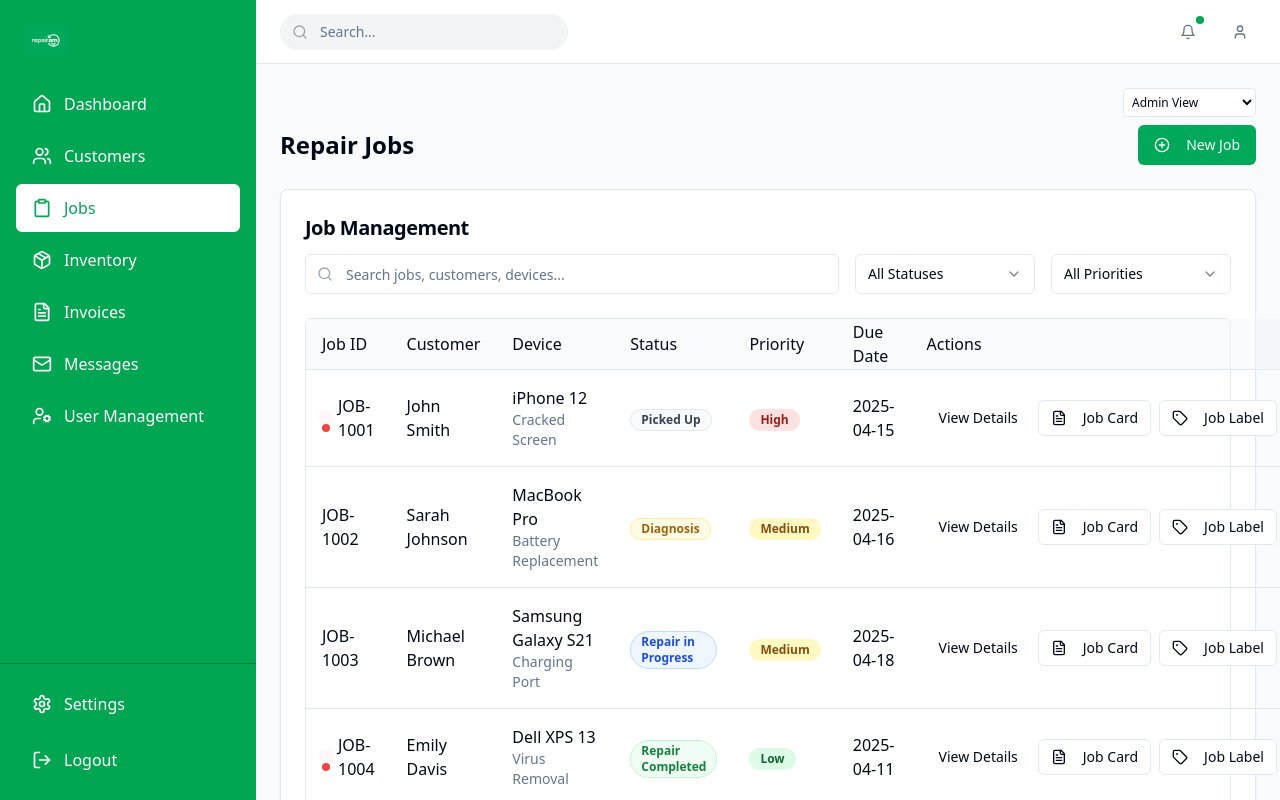
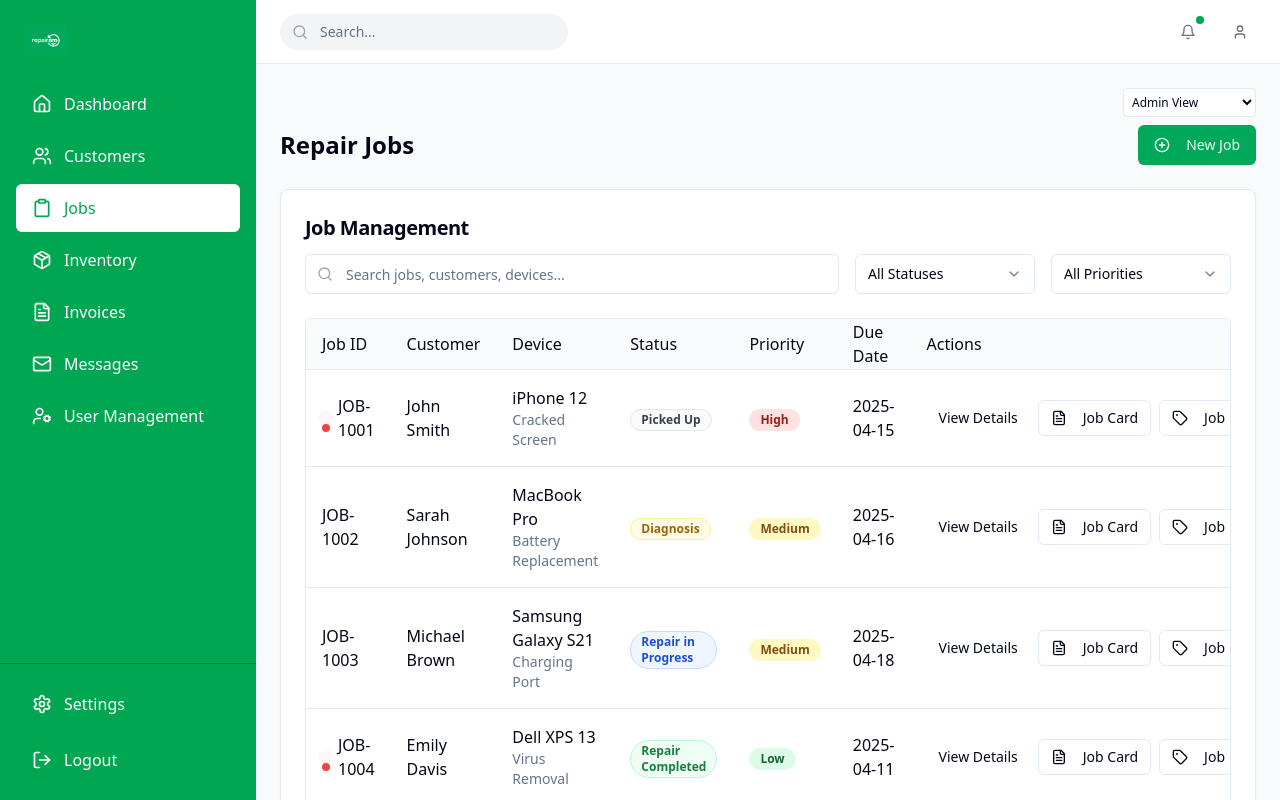
Before and after one commit to alariwo/repairly, a React (Vite) app: page /jobs in a window 1280 px wide. Built offline with nearby package versions, Linux system fonts and the light colour scheme.

Commit message:
Fix: Job list UI issues
Adjust the UI of the job list to fix the actions being outside the border.

```diff
--- a/src/components/jobs/JobList.tsx
+++ b/src/components/jobs/JobList.tsx
@@ -75,6 +75,7 @@ export const JobList: React.FC<JobListProps> = ({
 
   return (
     <div>
+      {/* Search and Filter Section */}
       <div className="flex flex-col md:flex-row gap-4 mb-6">
         <div className="relative flex-grow">
           <Search className="absolute left-3 top-1/2 transform -translate-y-1/2 h-4 w-4 text-gray-400" />
@@ -96,7 +97,7 @@ export const JobList: React.FC<JobListProps> = ({
             <SelectContent>
               <SelectItem value="all">All Statuses</SelectItem>
               <SelectItem value="diagnosis">Diagnosis</SelectItem>
-              <SelectItem value="repair-in-progress">Repair in Progress</SelectItem>
+              <SelectItem value="repair-in-progress">Repair In Progress</SelectItem>
               <SelectItem value="repair-completed">Repair Completed</SelectItem>
               <SelectItem value="ready-for-delivery">Ready for Delivery</SelectItem>
               <SelectItem value="picked-up">Picked Up</SelectItem>
@@ -120,7 +121,8 @@ export const JobList: React.FC<JobListProps> = ({
         </div>
       </div>
 
-      <div className="border rounded-md">
+      {/* Jobs Table */}
+      <div className="border rounded-md overflow-hidden"> {/* Added overflow-hidden to ensure actions are contained */}
         <table className="w-full">
           <thead>
             <tr className="border-b bg-muted/50">
```
